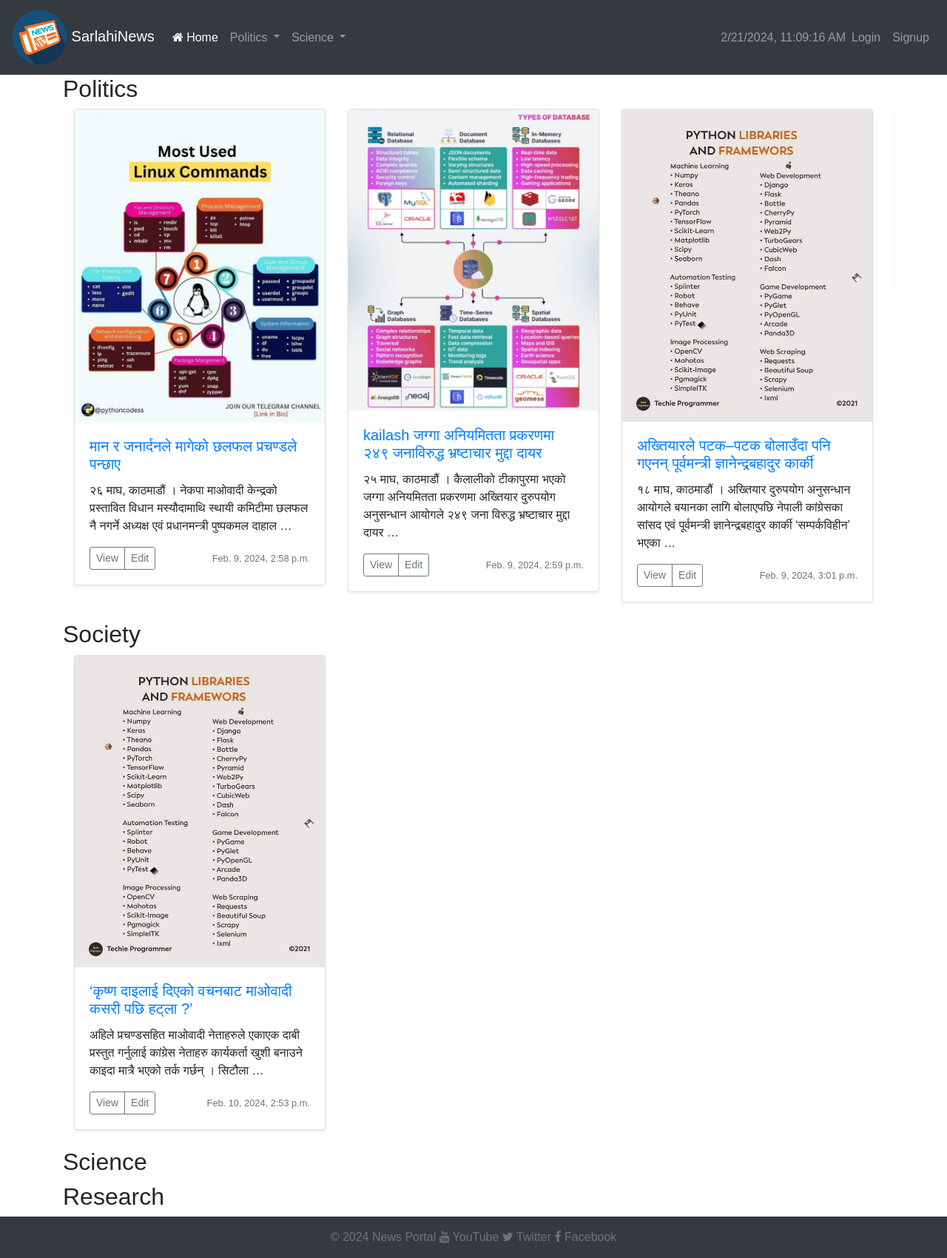
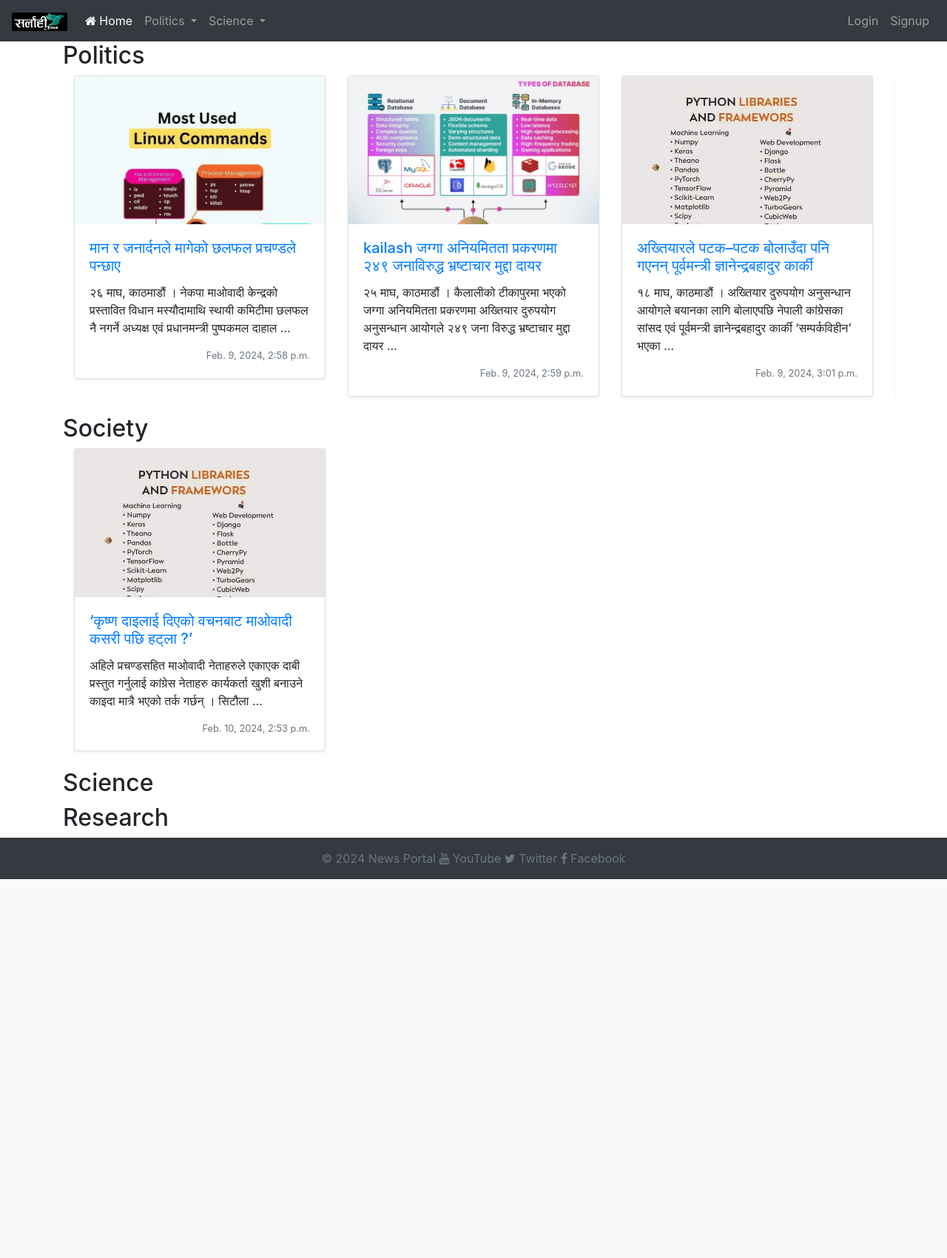
Before and after one commit to binaythapa/news, a Django app: page / in a window 1280 px wide. Shown: the whole page at 74% size. After the commit the page ends 1188 px from the top, so only its background shows below. Run offline with Django 4.2, Linux system fonts and the light colour scheme; data comes from the database, SQL or seed files in the repository; some libraries are stand-ins or nearby versions.

Commit message:
frontend update

```diff
--- a/articles/templates/articles/home.html
+++ b/articles/templates/articles/home.html
@@ -13,16 +13,19 @@
                             <div class="col-md-4">
                                 <div class="card mb-4 shadow-sm">
                                     <div class="position-relative"> <!-- Add position relative for absolute positioning -->
-                                        {% if article.image %}
-                                        <img src="{{ article.image.url }}" class="card-img-top" alt="img">
-                                        {% endif %}
+                                        <div class="img-container"> <!-- Image container -->
+                                            {% if article.image %}
+                                            <img src="{{ article.image.url }}" class="card-img-top" alt="img">
+                                            {% endif %}
+                                        </div>
                                         <div class="card-body">
                                             <a href="{% url 'article_detail' article.id%}" ><h5 class="card-title">{{ article.title }}</h5></a>
                                             <p class="card-text">{{ article.content|truncatewords_html:20 }}</p> <!-- Limiting to 20 words -->
                                             <div class="d-flex justify-content-between align-items-center">
                                                 <div class="btn-group">
-                                                    <a href="{% url 'article_detail' article.id%}" class="btn btn-sm btn-outline-secondary">View</a>
+                                                    {% if user.is_authenticated %}
                                                     <a href="{% url 'edit_article' article.id %}" class="btn btn-sm btn-outline-secondary">Edit</a>
+                                                    {% endif %}
                                                 </div>
                                                 <small class="text-muted">{{ article.created_at }}</small>
                                             </div>
--- /dev/null
+++ b/website/static/website/css/styles.css
@@ -0,0 +1,22 @@
+.img-container {
+    height: 200px; /* Set the desired fixed height for the image container */
+    overflow: hidden; /* Ensure images don't overflow the container */
+}
+
+.img-container img {
+    width: 100%; /* Ensure images fill the container horizontally */
+    height: auto; /* Maintain aspect ratio */
+    object-fit: cover; /* Cover the entire container while preserving aspect ratio */
+}
+
+
+.body {
+    font-family: Arial, sans-serif;
+    /* Example style */
+}
+
+/* styles.css */
+.article-image {
+    max-width: 100%;
+    height: 400px;
+}
--- a/website/templates/website/base.html
+++ b/website/templates/website/base.html
@@ -4,7 +4,7 @@
 <head>
     <meta charset="UTF-8">
     <meta name="viewport" content="width=device-width, initial-scale=1.0">
-    <title>{% block title %}News Portal{% endblock %}</title>
+    <title>{% block title %}SarlahiNews{% endblock %}</title>
 
     <!-- Bootstrap CSS -->
     <link href="https://stackpath.bootstrapcdn.com/bootstrap/4.5.2/css/bootstrap.min.css" rel="stylesheet">
@@ -13,16 +13,8 @@
 
     <!-- Include Facebook SDK -->
     <script async defer crossorigin="anonymous" src="https://connect.facebook.net/en_US/sdk.js#xfbml=1&version=v10.0" nonce="YOUR_NONCE_VALUE"></script>
-    <link rel="shortcut icon" href="{% static 'website/favicon.ico' %}" />
-
-    <!-- Inline CSS -->
-    <style>
-        /* Add your inline CSS styles here */
-        body {
-            font-family: Arial, sans-serif;
-            /* Example style */
-        }
-    </style>
+    <link rel="shortcut icon" href="{% static 'website/images/favicon.ico' %}" />
+    <link rel="stylesheet" type="text/css" href="{% static 'website/css/styles.css' %}">
 
     <!-- Meta Tags for Facebook Open Graph -->
     <meta property="og:url" content="{{ request.build_absolute_uri }}">
--- a/website/templates/website/header.html
+++ b/website/templates/website/header.html
@@ -2,8 +2,8 @@
 <!-- header.html -->
 <nav class="navbar navbar-expand-lg navbar-dark bg-dark">
     <a class="navbar-brand" href="#">
-        <img src="{% static 'website/logo.png' %}" alt="My image" width="75">
-        SarlahiNews
+        <img src="{% static 'website/images/logo.jpeg' %}" alt="My image" width="75">
+
     </a>
     <button class="navbar-toggler" type="button" data-toggle="collapse" data-target="#navbarNavDropdown" aria-controls="navbarNavDropdown" aria-expanded="false" aria-label="Toggle navigation">
         <span class="navbar-toggler-icon"></span>
@@ -31,7 +31,7 @@
             {% endfor %}
         </ul>
         <ul class="navbar-nav ml-auto">
-            <span id="datetime" class="navbar-text ml-auto"></span>
+
             {% if user.is_authenticated %}
                 <!-- Display user information if authenticated -->
                 <li class="nav-item">
@@ -54,18 +54,5 @@
 </nav>
 
 <script>
-// Function to update datetime and progress every second
-function updateDateTime() {
-    var now = new Date();
-    var datetimeElement = document.getElementById('datetime');
 
-    // Update datetime
-    datetimeElement.textContent = now.toLocaleString();
-}
-
-// Update datetime initially
-updateDateTime();
-
-// Update datetime every second
-setInterval(updateDateTime, 1000);
 </script>
```
Also changed, not shown: articles/templates/articles/article_detail.html (+2 -8 lines), website/static/website/style.css (deleted, +0 -12 lines), website/static/website/favicon.ico (deleted), website/static/website/images/android-chrome-192x192.png (added), website/static/website/images/android-chrome-512x512.png (added), website/static/website/images/apple-touch-icon.png (added), website/static/website/images/devops.png (renamed from website/static/website/devops.png), website/static/website/images/favicon.ico (added), website/static/website/images/logo.jpeg (added), website/static/website/logo.png (deleted).
